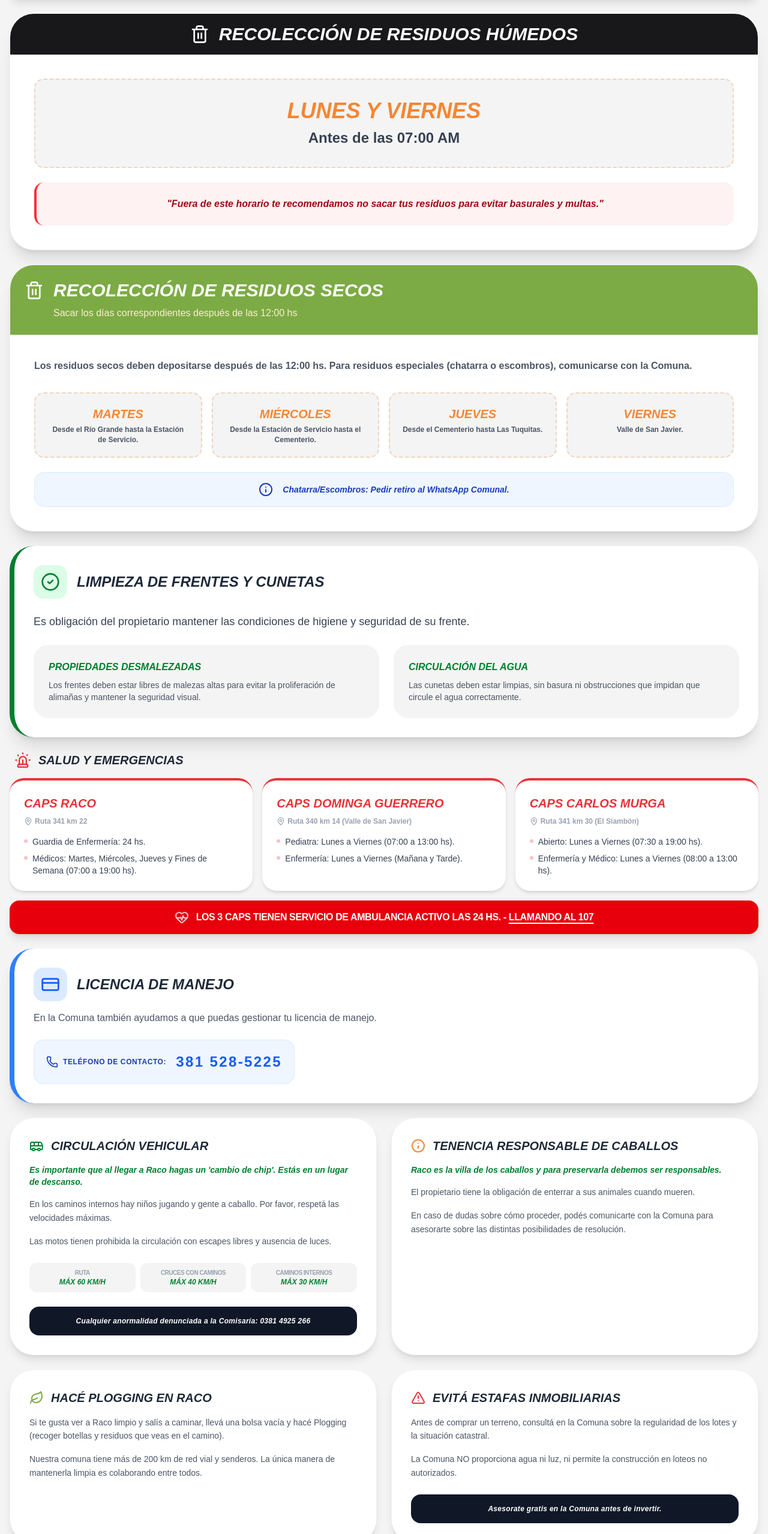
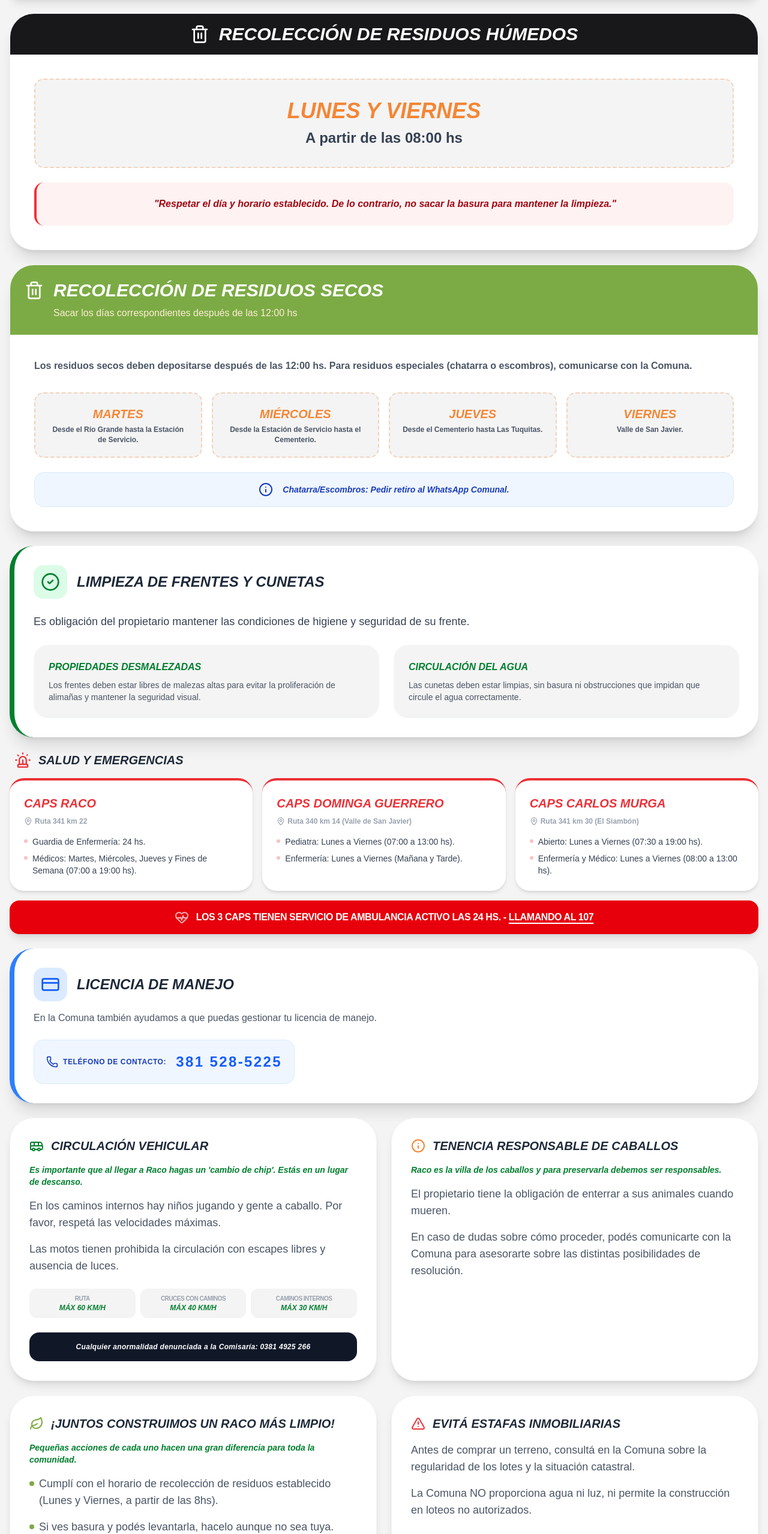
Before and after one commit to leo43161/raco-web-v2, a Next.js app: page /veraneantes in a window 1280 px wide. Shown: the part 243-2800 px from the top of the page at 60% size. Built offline with nearby package versions, Linux system fonts and the light colour scheme.

Commit message:
Se actualizo los datos de recoleccion de residuos

```diff
--- a/src/app/veraneantes/page.tsx
+++ b/src/app/veraneantes/page.tsx
@@ -11,10 +11,11 @@ import Link from "next/link";
 import {
   DATA_CAPS,
   DATA_RESIDUOS_SECOS,
-  DATA_RESIDUOS_HUMEDOS, // Aunque lo importamos, voy a hardcodear el texto que pidió Marcos para Húmedos
+  DATA_RESIDUOS_HUMEDOS,
   DATA_NORMATIVAS,
   TELEFONOS,
   NOTA_RESIDUOS,
+  NOTA_RESIDUOS_HUMEDOS,
   DATA_AMBULANCIA
 } from "@/data/guia";
 
@@ -45,7 +46,7 @@ export default function GuiaVecino() {
 
       <div className="container mx-auto px-4 mt-5 space-y-6">
 
-        {/* Banner Obligatorio (Pedido: Mantenerlo) */}
+        {/* Banner Obligatorio */}
         <div className="bg-red-600 text-white p-4 rounded-2xl flex items-center justify-center shadow-lg text-center">
           <h2 className="font-bold text-sm md:text-base uppercase tracking-tight">
             ESTIMADO VECINO, COMUNICAMOS QUE ES
@@ -53,7 +54,7 @@ export default function GuiaVecino() {
           </h2>
         </div>
 
-        {/* --- RECOLECCIÓN DE RESIDUOS HÚMEDOS (Modificado según Marcos) --- */}
+        {/* --- RECOLECCIÓN DE RESIDUOS HÚMEDOS --- */}
         <section className="bg-white rounded-[2.5rem] shadow-xl overflow-hidden border border-gray-100">
           <div id="residuos" className="bg-zinc-900 px-6 py-4 text-white text-center">
             <div className="flex flex-row md:flex-row items-center justify-center gap-4">
@@ -68,14 +69,14 @@ export default function GuiaVecino() {
                 Lunes y Viernes
               </span>
               <p className="text-xl md:text-2xl font-bold text-gray-700 leading-snug">
-                Antes de las 07:00 AM
+                A partir de las 08:00 hs
               </p>
             </div>
 
-            {/* Advertencia Pedida */}
+            {/* Advertencia */}
             <div className="bg-red-50 p-6 rounded-2xl border-l-4 border-red-500">
               <p className="text-red-800 font-bold text-center italic text-sm md:text-base">
-                "Fuera de este horario te recomendamos no sacar tus residuos para evitar basurales y multas."
+                "{NOTA_RESIDUOS_HUMEDOS}"
               </p>
             </div>
           </div>
@@ -114,7 +115,7 @@ export default function GuiaVecino() {
           </div>
         </section>
 
-        {/* --- FRENTES Y CUNETAS (SECCIÓN GRANDE - Pedido Marcos) --- */}
+        {/* --- FRENTES Y CUNETAS --- */}
         <section className="bg-white p-8 rounded-[2.5rem] shadow-xl border-l-8 border-primary">
           <div className="flex items-center gap-4 mb-6 flex-col md:flex-row">
             <div className="bg-green-100 p-3 rounded-2xl text-primary">
@@ -172,7 +173,7 @@ export default function GuiaVecino() {
           </div>
         </section>
 
-        {/* --- LICENCIA DE MANEJO (Sección Nueva - Pedido Marcos) --- */}
+        {/* --- LICENCIA DE MANEJO --- */}
         <section className="bg-white p-8 rounded-[2.5rem] shadow-xl border-l-8 border-blue-500">
           <div className="flex items-center gap-4 mb-4">
             <div className="bg-blue-100 p-3 rounded-2xl text-blue-600">
@@ -210,7 +211,12 @@ export default function GuiaVecino() {
 
               <div className="space-y-4 mb-6">
                 {norma.contenido.map((p, i) => (
-                  <p key={i} className="text-gray-600 text-sm leading-relaxed">{p}</p>
+                  <p key={i} className="text-gray-600 text-lg flex items-start gap-2">
+                    {norma.id === 'plogging' && (
+                      <span className="mt-2.5 w-2 h-2 rounded-full bg-secondary shrink-0" />
+                    )}
+                    {p}
+                  </p>
                 ))}
               </div>
 
@@ -225,7 +231,7 @@ export default function GuiaVecino() {
                 </div>
               )}
 
-              {norma.destacado && (
+              {norma.destacado && norma.id !== 'plogging' && (
                 <div className="mt-auto bg-gray-900 text-white p-4 rounded-2xl text-xs font-bold text-center italic tracking-wide">
                   {norma.destacado}
                 </div>
--- a/src/data/guia.ts
+++ b/src/data/guia.ts
@@ -60,11 +60,11 @@ export const DATA_RESIDUOS_SECOS: CronogramaResiduos[] = [
   { dia: "Viernes", zona: "Valle de San Javier." }
 ];
 export const DATA_RESIDUOS_HUMEDOS: CronogramaResiduos[] = [
-  { dia: "Lunes a Viernes", zona: "Antes de las 7:00 hs" }
+  { dia: "Lunes y Viernes", zona: "A partir de las 08:00 hs" }
 ];
 
 export const NOTA_RESIDUOS = "Los residuos secos deben depositarse después de las 12:00 hs. Para residuos especiales (chatarra o escombros), comunicarse con la Comuna.";
-export const NOTA_RESIDUOS_HUMEDOS = "FUERA DE ESTE HORARIO TE RECOMENDAMOS, NO SACAR TUS RESIDUOS PARA EVITAR BASURALES Y MULTAS";
+export const NOTA_RESIDUOS_HUMEDOS = "Respetar el día y horario establecido. De lo contrario, no sacar la basura para mantener la limpieza.";
 
 // --- 3. TEXTOS NORMATIVOS Y CONVIVENCIA ---
 export const DATA_NORMATIVAS: SeccionGuia[] = [
@@ -94,11 +94,17 @@ export const DATA_NORMATIVAS: SeccionGuia[] = [
   },
   {
     id: "plogging",
-    titulo: "Hacé Plogging en Raco",
+    titulo: "¡Juntos construimos un Raco más limpio!",
+    bajada: "Pequeñas acciones de cada uno hacen una gran diferencia para toda la comunidad.",
     contenido: [
+      "Cumplí con el horario de recolección de residuos establecido (Lunes y Viernes, a partir de las 8hs).",
+      "Si ves basura y podés levantarla, hacelo aunque no sea tuya.",
+      "No dejes los residuos en el suelo ni al alcance de perros u otros animales.",
+      "No uses el espacio público ni sitios baldíos como basural improvisado.",
       "Si te gusta ver a Raco limpio y salís a caminar, llevá una bolsa vacía y hacé Plogging (recoger botellas y residuos que veas en el camino).",
       "Nuestra comuna tiene más de 200 km de red vial y senderos. La única manera de mantenerla limpia es colaborando entre todos."
-    ]
+    ],
+    destacado: "¡Juntos construimos un Raco más limpio!"
   },
   {
     id: "estafas",
```
